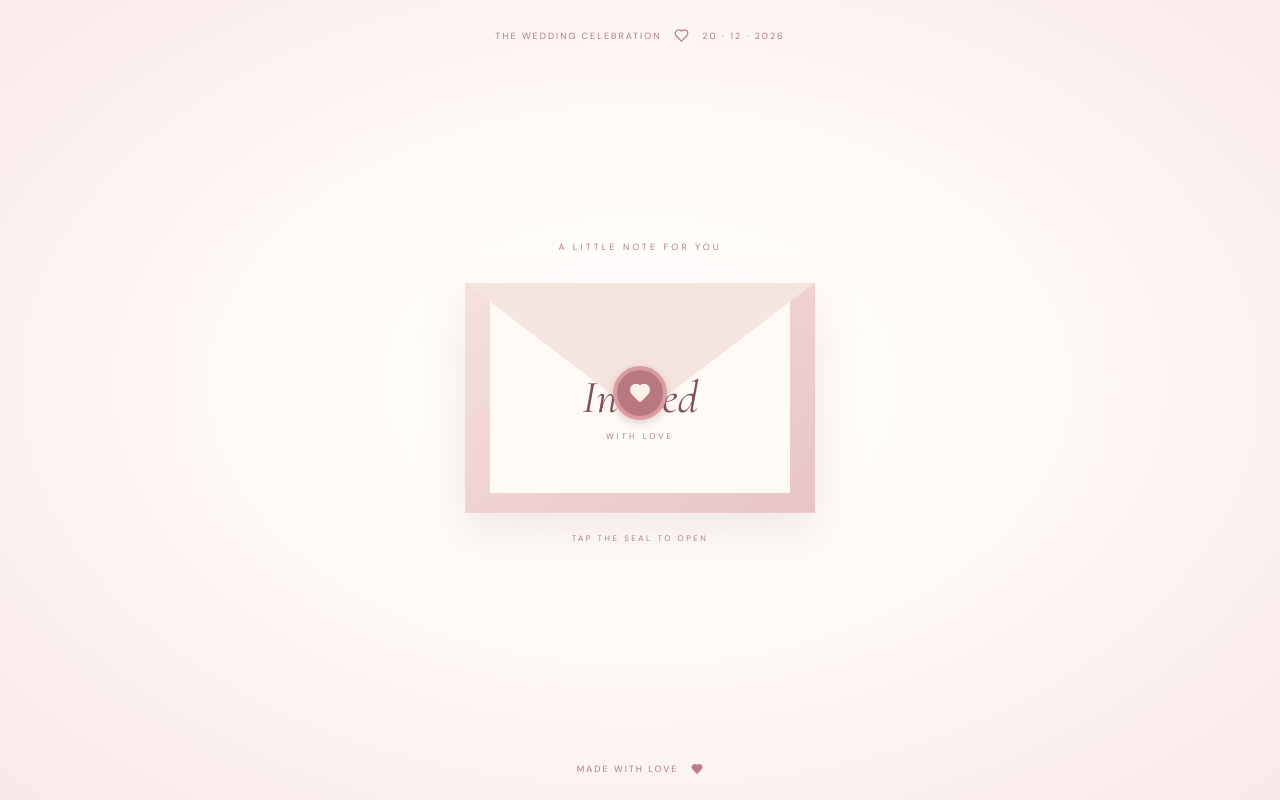
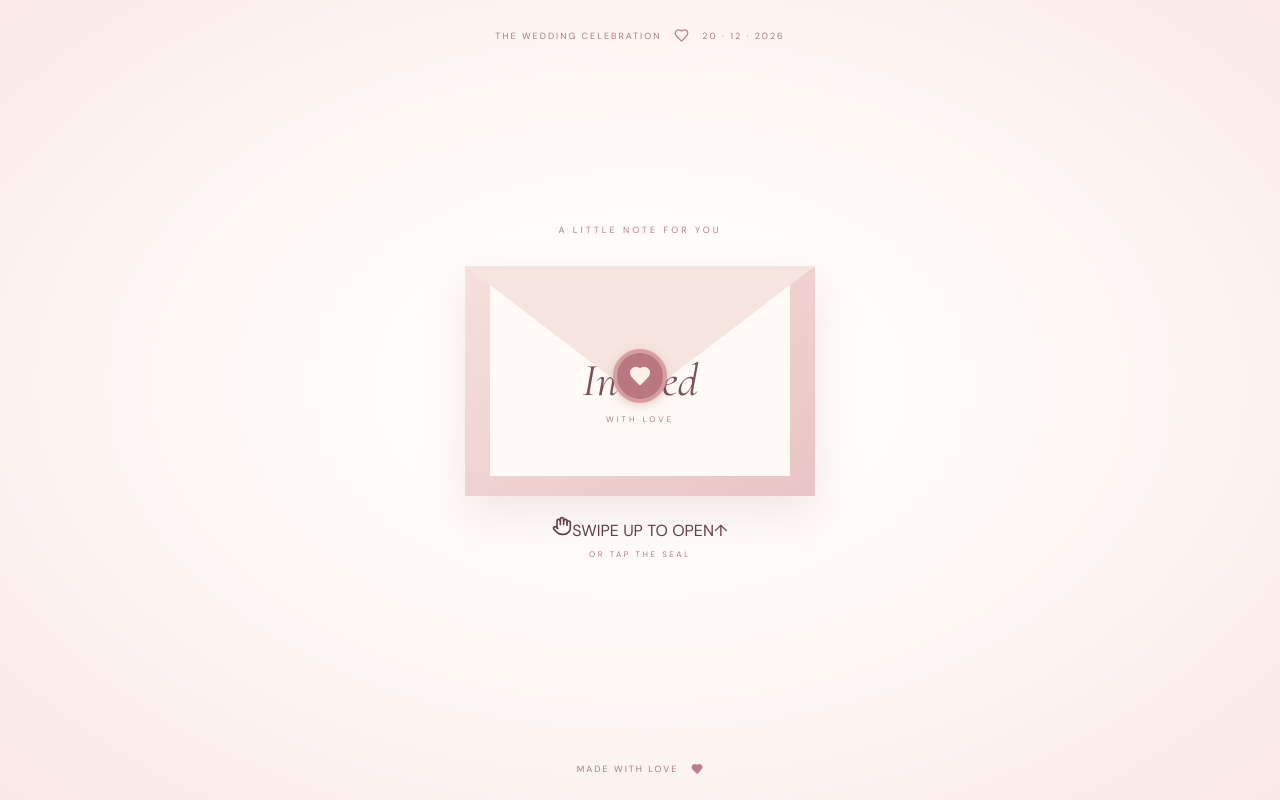
Before and after one commit to satish166/Wedding-invitation-01, a React (Vite) app: page / in a window 1280 px wide. Built offline with nearby package versions, Linux system fonts and the light colour scheme.

Commit message:
Add swipe-to-open wedding envelope interaction

```diff
--- a/src/App.jsx
+++ b/src/App.jsx
@@ -1,12 +1,17 @@
 import React, { useState } from 'react';
 import { motion, AnimatePresence } from 'framer-motion';
-import { Heart, MapPin, CalendarDays, Clock, Sparkles, Music2, Flower2, ArrowDown } from 'lucide-react';
+import { Heart, MapPin, CalendarDays, Sparkles, Flower2, ArrowDown, Hand } from 'lucide-react';
 import { wedding } from './weddingData';
 
 function App() {
   const [opened, setOpened] = useState(false);
+  const [opening, setOpening] = useState(false);
   const [showDetails, setShowDetails] = useState(false);
-  const date = new Date('2026-12-20T18:00:00');
+  const handleOpen = () => {
+    if (opening || opened) return;
+    setOpening(true);
+    window.setTimeout(() => setOpened(true), 1050);
+  };
   const addToCalendar = () => {
     const ics = ['BEGIN:VCALENDAR','VERSION:2.0','BEGIN:VEVENT','DTSTART:20261220T123000Z','DTEND:20261220T160000Z','SUMMARY:Aarav & Ananya — Wedding','LOCATION:The Celebration Garden, Chandigarh, India','DESCRIPTION:Join us to celebrate the wedding of Aarav and Ananya.','END:VEVENT','END:VCALENDAR'].join('\\r\\n');
     const url = URL.createObjectURL(new Blob([ics], { type: 'text/calendar' }));
@@ -19,11 +24,12 @@ function App() {
       <AnimatePresence mode="wait">
       {!opened ? <motion.div className="envelope-wrap" key="envelope" initial={{opacity:0,y:24}} animate={{opacity:1,y:0}} exit={{opacity:0,scale:.92}}>
         <div className="eyebrow">A little note for you</div>
-        <div className="envelope" onClick={()=>setOpened(true)} role="button" tabIndex="0" onKeyDown={e=>e.key==='Enter'&&setOpened(true)}>
+        <motion.div className={`envelope ${opening ? 'opening' : ''}`} drag={opening ? false : 'y'} dragConstraints={{top:-95,bottom:0}} dragElastic={0.16} onDragEnd={(_,info)=>{if(info.offset.y < -35 || info.velocity.y < -250) handleOpen();}} onClick={handleOpen} role="button" tabIndex="0" aria-label="Swipe up or tap to open the wedding invitation" onKeyDown={e=>e.key==='Enter'&&handleOpen()}>
           <div className="letter"><span>YOU ARE</span><strong>Invited</strong><span>WITH LOVE</span></div>
           <div className="flap"></div><div className="seal"><Heart fill="currentColor" size={22}/></div>
-        </div>
-        <p className="tap">TAP THE SEAL TO OPEN</p>
+        </motion.div>
+        <div className="swipe-cue"><Hand size={20}/><span>SWIPE UP TO OPEN</span><span className="swipe-arrow">↑</span></div>
+        <p className="tap">OR TAP THE SEAL</p>
       </motion.div> : <motion.div className="invitation" key="invite" initial={{opacity:0,y:30}} animate={{opacity:1,y:0}} transition={{duration:.8}}>
         <div className="ornament">❧</div>
         <div className="eyebrow">Together with our families</div>
```
